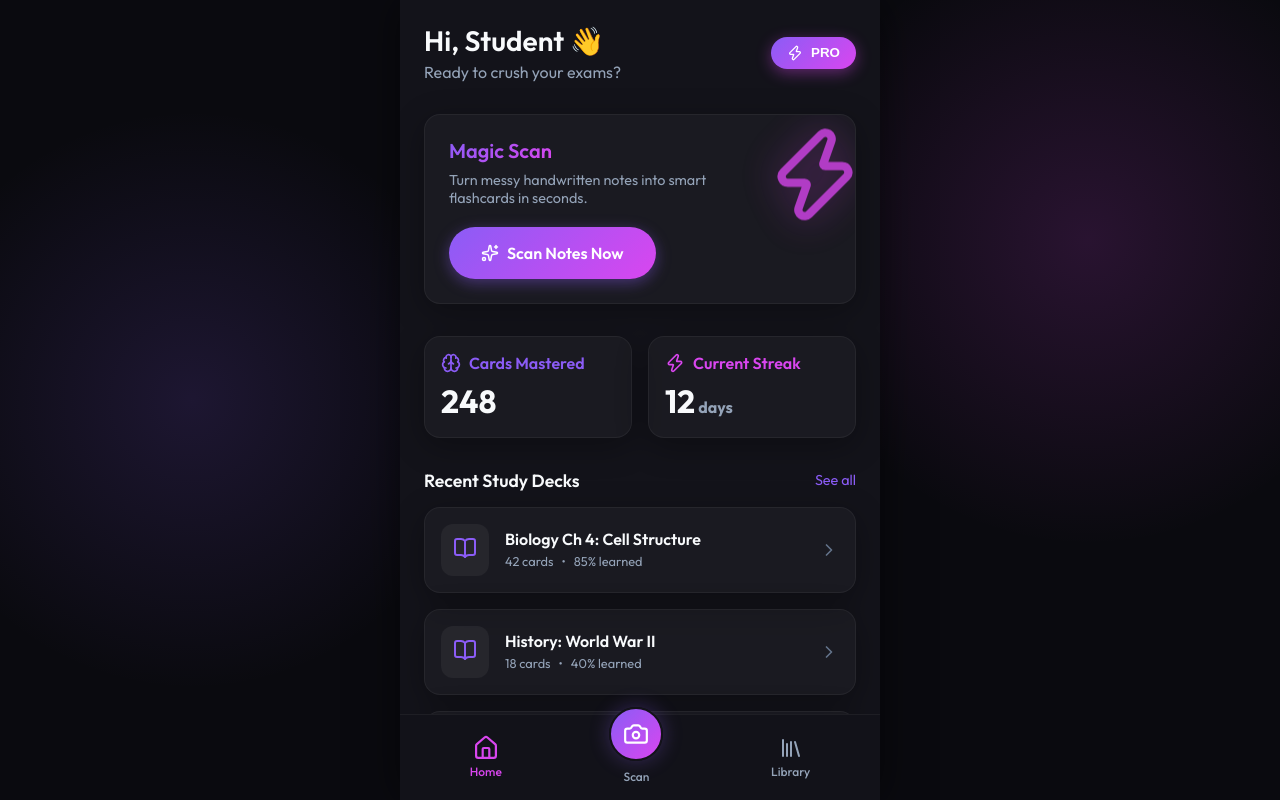
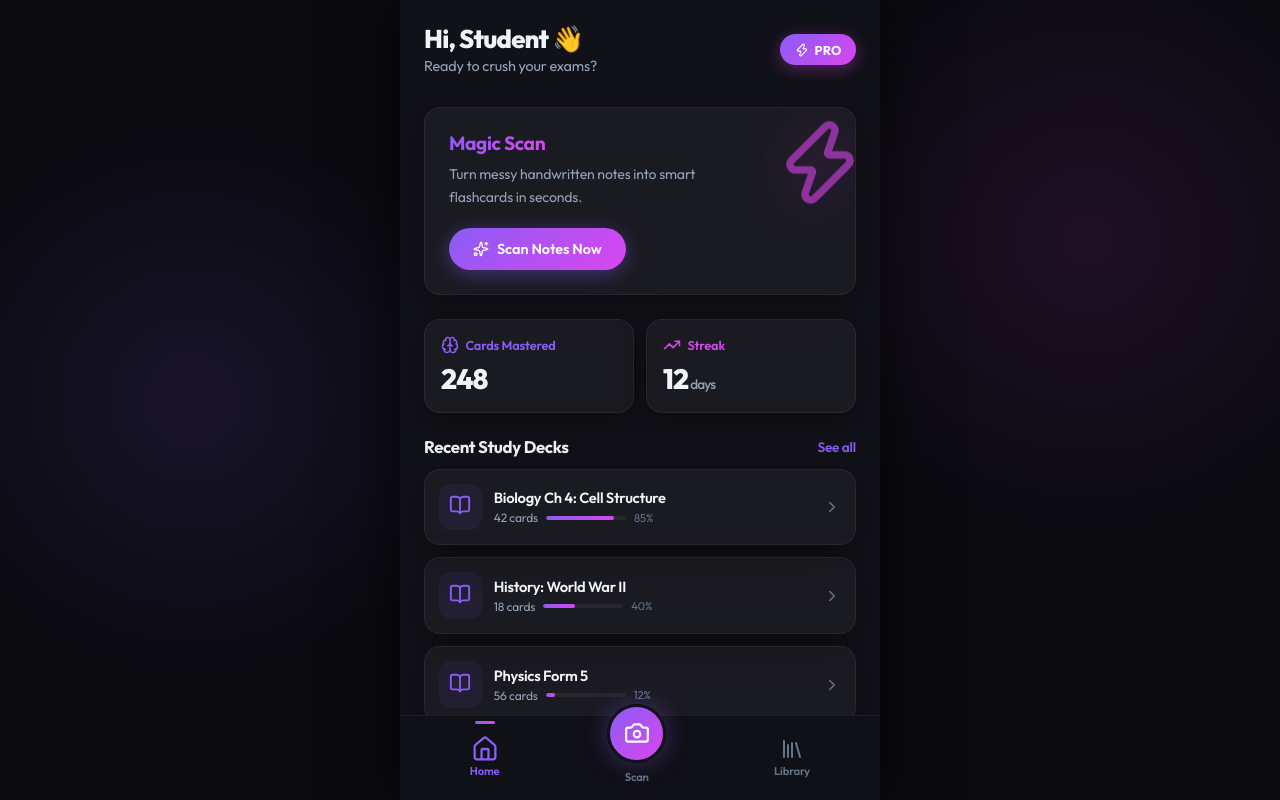
Before and after one commit to D1ff1cult11/StudyBuddy-AI, a React (Vite) app: page / in a window 1280 px wide. Built offline with nearby package versions, Linux system fonts and the light colour scheme.

Commit message:
style: comprehensive UI/UX polish — premium CSS, Library page, consistent details

```diff
--- a/src/App.tsx
+++ b/src/App.tsx
@@ -5,6 +5,7 @@ import { Home } from './pages/Home';
 import { Scan } from './pages/Scan';
 import { Study } from './pages/Study';
 import { Paywall } from './pages/Paywall';
+import { Library } from './pages/Library';
 
 function AppContent() {
   const location = useLocation();
@@ -18,7 +19,7 @@ function AppContent() {
           <Route path="/scan" element={<Scan />} />
           <Route path="/study" element={<Study />} />
           <Route path="/paywall" element={<Paywall />} />
-          <Route path="/library" element={<div className="text-center mt-20 text-gray-400">Library under construction</div>} />
+          <Route path="/library" element={<Library />} />
         </Routes>
       </main>
       {!hideNav && <BottomNav />}
--- a/src/index.css
+++ b/src/index.css
@@ -1,81 +1,103 @@
-@import url('https://fonts.googleapis.com/css2?family=Outfit:wght@300;400;500;600;700&display=swap');
+@import url('https://fonts.googleapis.com/css2?family=Outfit:wght@300;400;500;600;700;800&display=swap');
 
 :root {
   /* Dark Mode Palette (Premium Glassmorphism) */
   --bg-primary: #0a0a0f;
-  --bg-secondary: #13131a;
-  --bg-glass: rgba(255, 255, 255, 0.03);
+  --bg-secondary: #111118;
+  --bg-glass: rgba(255, 255, 255, 0.04);
   --bg-glass-hover: rgba(255, 255, 255, 0.08);
 
   --accent-primary: #8b5cf6;
   --accent-secondary: #d946ef;
   --accent-gradient: linear-gradient(135deg, var(--accent-primary), var(--accent-secondary));
+  --accent-glow: rgba(139, 92, 246, 0.25);
 
-  --text-primary: #f8fafc;
+  --text-primary: #f1f5f9;
   --text-secondary: #94a3b8;
   --text-muted: #64748b;
 
-  --border-glass: rgba(255, 255, 255, 0.05);
-  --border-focus: rgba(139, 92, 246, 0.5);
+  --border-glass: rgba(255, 255, 255, 0.06);
+  --border-focus: rgba(139, 92, 246, 0.4);
 
   --radius-sm: 0.5rem;
   --radius-md: 1rem;
   --radius-lg: 1.5rem;
+  --radius-xl: 2rem;
   --radius-full: 9999px;
 
-  --shadow-glass: 0 8px 32px 0 rgba(0, 0, 0, 0.3);
-  --shadow-glow: 0 0 20px rgba(139, 92, 246, 0.3);
+  --shadow-glass: 0 8px 32px 0 rgba(0, 0, 0, 0.36);
+  --shadow-glow: 0 0 24px rgba(139, 92, 246, 0.35);
+  --shadow-card: 0 4px 24px rgba(0, 0, 0, 0.2);
 
-  --transition-fast: 0.2s cubic-bezier(0.4, 0, 0.2, 1);
+  --transition-fast: 0.15s cubic-bezier(0.4, 0, 0.2, 1);
   --transition-normal: 0.3s cubic-bezier(0.4, 0, 0.2, 1);
+  --transition-spring: 0.4s cubic-bezier(0.34, 1.56, 0.64, 1);
 }
 
 * {
   margin: 0;
   padding: 0;
   box-sizing: border-box;
+  -webkit-tap-highlight-color: transparent;
+}
+
+html {
+  -webkit-font-smoothing: antialiased;
+  -moz-osx-font-smoothing: grayscale;
+  text-rendering: optimizeLegibility;
 }
 
 body {
-  font-family: 'Outfit', -apple-system, BlinkMacSystemFont, 'Segoe UI', Roboto, Helvetica, Arial, sans-serif;
+  font-family: 'Outfit', -apple-system, BlinkMacSystemFont, 'Segoe UI', Roboto, sans-serif;
   background-color: var(--bg-primary);
   color: var(--text-primary);
   min-height: 100vh;
-  /* Mobile-first constraints for standard web view */
+  min-height: 100dvh;
   display: flex;
   justify-content: center;
   background-image:
-    radial-gradient(circle at 15% 50%, rgba(139, 92, 246, 0.15), transparent 25%),
-    radial-gradient(circle at 85% 30%, rgba(217, 70, 239, 0.15), transparent 25%);
+    radial-gradient(circle at 15% 50%, rgba(139, 92, 246, 0.12), transparent 25%),
+    radial-gradient(circle at 85% 30%, rgba(217, 70, 239, 0.1), transparent 25%);
   background-attachment: fixed;
   overflow-x: hidden;
+  letter-spacing: -0.01em;
 }
 
 #root {
   width: 100%;
-  max-width: 480px; /* Mobile app width constraint */
+  max-width: 480px;
   min-height: 100vh;
+  min-height: 100dvh;
   background-color: var(--bg-secondary);
-  box-shadow: 0 0 40px rgba(0,0,0,0.5);
+  box-shadow: 0 0 60px rgba(0, 0, 0, 0.6);
   position: relative;
   overflow-x: hidden;
 }
 
-/* Glassmorphism utilities */
+/* ─── Glassmorphism ─── */
 .glass-panel {
   background: var(--bg-glass);
-  backdrop-filter: blur(12px);
-  -webkit-backdrop-filter: blur(12px);
+  backdrop-filter: blur(16px);
+  -webkit-backdrop-filter: blur(16px);
   border: 1px solid var(--border-glass);
   border-radius: var(--radius-md);
   box-shadow: var(--shadow-glass);
+  transition: border-color var(--transition-fast), background var(--transition-fast), transform var(--transition-fast);
 }
 
-/* Typography */
+.glass-panel:hover {
+  border-color: rgba(255, 255, 255, 0.1);
+  background: var(--bg-glass-hover);
+}
+
+/* ─── Typography ─── */
 h1, h2, h3, h4, h5, h6 {
-  font-weight: 600;
+  font-weight: 700;
   line-height: 1.2;
+  letter-spacing: -0.02em;
 }
+
+h1 { font-weight: 800; }
 
 .text-gradient {
   background: var(--accent-gradient);
@@ -84,58 +106,98 @@ h1, h2, h3, h4, h5, h6 {
   background-clip: text;
 }
 
-/* Animations */
+/* ─── Animations ─── */
 @keyframes float {
-  0% { transform: translateY(0px); }
-  50% { transform: translateY(-10px); }
-  100% { transform: translateY(0px); }
+  0%, 100% { transform: translateY(0px); }
+  50% { transform: translateY(-8px); }
 }
 
 @keyframes pulse-glow {
-  0% { box-shadow: 0 0 0 0 rgba(139, 92, 246, 0.4); }
-  70% { box-shadow: 0 0 0 15px rgba(139, 92, 246, 0); }
+  0% { box-shadow: 0 0 0 0 rgba(139, 92, 246, 0.5); }
+  70% { box-shadow: 0 0 0 18px rgba(139, 92, 246, 0); }
   100% { box-shadow: 0 0 0 0 rgba(139, 92, 246, 0); }
 }
 
 @keyframes slide-up {
-  from { opacity: 0; transform: translateY(20px); }
+  from { opacity: 0; transform: translateY(24px); }
   to { opacity: 1; transform: translateY(0); }
 }
 
+@keyframes fade-in {
+  from { opacity: 0; }
+  to { opacity: 1; }
+}
+
+@keyframes shimmer {
+  0% { background-position: -200% 0; }
+  100% { background-position: 200% 0; }
+}
+
 .animate-slide-up {
-  animation: slide-up var(--transition-normal) forwards;
+  animation: slide-up 0.4s cubic-bezier(0.16, 1, 0.3, 1) forwards;
+}
+
+.animate-fade-in {
+  animation: fade-in 0.5s ease forwards;
 }
 
 .animate-float {
-  animation: float 6s ease-in-out infinite;
+  animation: float 5s ease-in-out infinite;
 }
 
-/* Base Buttons */
+.animate-pulse {
+  animation: pulse-glow 2s ease-in-out infinite;
+}
+
+/* ─── Buttons ─── */
 .btn-primary {
   background: var(--accent-gradient);
   color: white;
   border: none;
   border-radius: var(--radius-full);
-  padding: 1rem 2rem;
+  padding: 0.875rem 1.75rem;
   font-family: 'Outfit', sans-serif;
   font-weight: 600;
-  font-size: 1rem;
+  font-size: 0.95rem;
   cursor: pointer;
   transition: all var(--transition-fast);
   display: inline-flex;
   align-items: center;
   justify-content: center;
   gap: 0.5rem;
-  box-shadow: 0 4px 15px rgba(139, 92, 246, 0.4);
+  box-shadow: 0 4px 20px rgba(139, 92, 246, 0.4);
+  position: relative;
+  overflow: hidden;
+}
+
+.btn-primary::after {
+  content: '';
+  position: absolute;
+  inset: 0;
+  background: linear-gradient(135deg, rgba(255,255,255,0.15), transparent);
+  opacity: 0;
+  transition: opacity var(--transition-fast);
 }
 
 .btn-primary:hover {
-  transform: translateY(-2px);
-  box-shadow: 0 6px 20px rgba(139, 92, 246, 0.6);
+  transform: translateY(-2px) scale(1.01);
+  box-shadow: 0 8px 28px rgba(139, 92, 246, 0.55);
+}
+
+.btn-primary:hover::after {
+  opacity: 1;
 }
 
 .btn-primary:active {
-  transform: translateY(1px);
+  transform: translateY(1px) scale(0.98);
+  box-shadow: 0 2px 10px rgba(139, 92, 246, 0.3);
+}
+
+.btn-primary:disabled {
+  opacity: 0.4;
+  cursor: not-allowed;
+  transform: none;
+  box-shadow: none;
 }
 
 .btn-glass {
@@ -147,6 +209,7 @@ h1, h2, h3, h4, h5, h6 {
   padding: 0.75rem 1.5rem;
   font-family: 'Outfit', sans-serif;
   font-weight: 500;
+  font-size: 0.9rem;
   cursor: pointer;
   transition: all var(--transition-fast);
   display: inline-flex;
@@ -157,25 +220,32 @@ h1, h2, h3, h4, h5, h6 {
 
 .btn-glass:hover {
   background: var(--bg-glass-hover);
-  border-color: rgba(255, 255, 255, 0.1);
+  border-color: rgba(255, 255, 255, 0.12);
+  transform: translateY(-1px);
 }
 
-/* App Layout */
+.btn-glass:active {
+  transform: translateY(1px);
+}
+
+/* ─── App Layout ─── */
 .app-container {
   display: flex;
   flex-direction: column;
   height: 100vh;
-  padding-bottom: env(safe-area-inset-bottom, 20px);
+  height: 100dvh;
+  padding-bottom: env(safe-area-inset-bottom, 0px);
 }
 
 .app-content {
   flex: 1;
   overflow-y: auto;
   padding: 1.5rem;
+  padding-bottom: 2rem;
   scroll-behavior: smooth;
+  overscroll-behavior-y: contain;
 }
 
-/* Hide scrollbar for a native app feel */
 .app-content::-webkit-scrollbar {
   display: none;
 }
@@ -184,14 +254,16 @@ h1, h2, h3, h4, h5, h6 {
   scrollbar-width: none;
 }
 
-/* Bottom Navigation */
+/* ─── Bottom Navigation ─── */
 .bottom-nav {
   display: flex;
   justify-content: space-around;
   align-items: center;
-  padding: 1rem;
-  background: rgba(19, 19, 26, 0.8);
-  backdrop-filter: blur(16px);
+  padding: 0.75rem 1rem;
+  padding-bottom: calc(0.75rem + env(safe-area-inset-bottom, 0px));
+  background: rgba(17, 17, 24, 0.92);
+  backdrop-filter: blur(20px);
+  -webkit-backdrop-filter: blur(20px);
   border-top: 1px solid var(--border-glass);
   z-index: 50;
 }
@@ -200,25 +272,40 @@ h1, h2, h3, h4, h5, h6 {
   display: flex;
   flex-direction: column;
   align-items: center;
-  gap: 4px;
-  color: var(--text-secondary);
+  gap: 3px;
+  color: var(--text-muted);
   text-decoration: none;
-  font-size: 0.75rem;
-  font-weight: 500;
+  font-size: 0.7rem;
+  font-weight: 600;
   transition: color var(--transition-fast);
+  padding: 0.25rem 0.75rem;
+  border-radius: var(--radius-sm);
+  position: relative;
 }
 
 .nav-item.active {
-  color: var(--accent-secondary);
+  color: var(--accent-primary);
+}
+
+.nav-item.active::before {
+  content: '';
+  position: absolute;
+  top: -0.75rem;
+  left: 50%;
+  transform: translateX(-50%);
+  width: 20px;
+  height: 3px;
+  background: var(--accent-gradient);
+  border-radius: var(--radius-full);
 }
 
 .nav-item svg {
-  transition: transform var(--transition-fast);
+  transition: transform var(--transition-spring), color var(--transition-fast);
 }
 
 .nav-item.active svg {
-  transform: scale(1.1);
-  color: var(--accent-secondary);
+  transform: scale(1.15);
+  color: var(--accent-primary);
 }
 
 .scan-btn {
@@ -227,13 +314,59 @@ h1, h2, h3, h4, h5, h6 {
 
 .scan-btn-icon {
   background: var(--accent-gradient);
-  padding: 0.75rem;
+  padding: 0.85rem;
   border-radius: 50%;
-  margin-top: -1.5rem;
+  margin-top: -1.75rem;
   box-shadow: var(--shadow-glow);
-  border: 2px solid var(--bg-secondary);
+  border: 3px solid var(--bg-secondary);
   color: white;
   display: flex;
   align-items: center;
   justify-content: center;
+  transition: transform var(--transition-spring), box-shadow var(--transition-fast);
 }
+
+.scan-btn:hover .scan-btn-icon {
+  transform: scale(1.08);
+  box-shadow: 0 0 32px rgba(139, 92, 246, 0.5);
+}
+
+.scan-btn.active .scan-btn-icon {
+  box-shadow: 0 0 36px rgba(139, 92, 246, 0.6);
+}
+
+/* ─── Selection & Focus ─── */
+::selection {
+  background: rgba(139, 92, 246, 0.3);
+  color: var(--text-primary);
+}
+
+:focus-visible {
+  outline: 2px solid var(--accent-primary);
+  outline-offset: 2px;
+  border-radius: var(--radius-sm);
+}
+
+/* ─── Textarea ─── */
+textarea {
+  scrollbar-width: thin;
+  scrollbar-color: rgba(139, 92, 246, 0.3) transparent;
+}
+
+textarea::-webkit-scrollbar {
+  width: 4px;
+}
+
+textarea::-webkit-scrollbar-thumb {
+  background: rgba(139, 92, 246, 0.3);
+  border-radius: 4px;
+}
+
+textarea::placeholder {
+  color: var(--text-muted);
+}
+
+textarea:focus {
+  border-color: var(--accent-primary) !important;
+  box-shadow: 0 0 0 3px rgba(139, 92, 246, 0.15);
+}
--- a/src/pages/Home.tsx
+++ b/src/pages/Home.tsx
@@ -1,17 +1,24 @@
-import { Sparkles, Brain, BookOpen, ChevronRight, Zap } from 'lucide-react';
+import { Sparkles, Brain, BookOpen, ChevronRight, Zap, TrendingUp } from 'lucide-react';
 import { useNavigate } from 'react-router-dom';
+import { useState, useEffect } from 'react';
 
 export function Home() {
   const navigate = useNavigate();
+  const [deckCount, setDeckCount] = useState(0);
+
+  useEffect(() => {
+    const decks = JSON.parse(localStorage.getItem('study_decks') || '[]');
+    setDeckCount(decks.length);
+  }, []);
 
   return (
     <div className="animate-slide-up">
       <header style={{ display: 'flex', justifyContent: 'space-between', alignItems: 'center', marginBottom: '2rem' }}>
         <div>
-          <h1 style={{ fontSize: '1.75rem', marginBottom: '0.25rem' }}>
+          <h1 style={{ fontSize: '1.6rem', marginBottom: '0.15rem', letterSpacing: '-0.03em' }}>
             Hi, Student 👋
           </h1>
-          <p style={{ color: 'var(--text-secondary)' }}>Ready to crush your exams?</p>
+          <p style={{ color: 'var(--text-secondary)', fontSize: '0.9rem' }}>Ready to crush your exams?</p>
         </div>
         <button
           onClick={() => navigate('/paywall')}
@@ -19,86 +26,110 @@ export function Home() {
             background: 'var(--accent-gradient)',
             border: 'none',
             borderRadius: '2rem',
-            padding: '0.5rem 1rem',
+            padding: '0.45rem 0.9rem',
             color: 'white',
-            fontWeight: 'bold',
+            fontWeight: 700,
+            fontFamily: 'Outfit, sans-serif',
+            fontSize: '0.8rem',
             display: 'flex',
             alignItems: 'center',
-            gap: '0.5rem',
+            gap: '0.35rem',
             cursor: 'pointer',
-            boxShadow: '0 4px 15px rgba(217, 70, 239, 0.4)'
+            boxShadow: '0 4px 16px rgba(217, 70, 239, 0.35)',
+            transition: 'all 0.15s',
+            letterSpacing: '0.02em'
           }}
         >
-          <Zap size={16} /> PRO
+          <Zap size={14} /> PRO
         </button>
       </header>
 
       {/* Hero CTA */}
-      <section className="glass-panel" style={{ padding: '1.5rem', marginBottom: '2rem', position: 'relative', overflow: 'hidden' }}>
+      <section className="glass-panel" style={{ padding: '1.5rem', marginBottom: '1.5rem', position: 'relative', overflow: 'hidden' }}>
         <div style={{ position: 'relative', zIndex: 1 }}>
-          <h2 style={{ fontSize: '1.25rem', marginBottom: '0.5rem' }}>
+          <h2 style={{ fontSize: '1.2rem', marginBottom: '0.5rem' }}>
             <span className="text-gradient">Magic Scan</span>
           </h2>
-          <p style={{ color: 'var(--text-secondary)', marginBottom: '1.25rem', fontSize: '0.9rem', maxWidth: '80%' }}>
+          <p style={{ color: 'var(--text-secondary)', marginBottom: '1.25rem', fontSize: '0.88rem', maxWidth: '80%', lineHeight: 1.6 }}>
             Turn messy handwritten notes into smart flashcards in seconds.
           </p>
-          <button className="btn-primary" onClick={() => navigate('/scan')}>
-            <Sparkles size={18} />
+          <button className="btn-primary" onClick={() => navigate('/scan')} style={{ fontSize: '0.9rem', padding: '0.75rem 1.5rem' }}>
+            <Sparkles size={16} />
             Scan Notes Now
           </button>
         </div>
-        <div className="animate-float" style={{ position: 'absolute', right: '-10px', top: '10px', opacity: 0.8 }}>
-          <Zap size={100} color="var(--accent-secondary)" style={{ filter: 'drop-shadow(0 0 20px rgba(217, 70, 239, 0.5))' }} />
+        <div className="animate-float" style={{ position: 'absolute', right: '-10px', top: '10px', opacity: 0.6 }}>
+          <Zap size={90} color="var(--accent-secondary)" style={{ filter: 'drop-shadow(0 0 24px rgba(217, 70, 239, 0.4))' }} />
         </div>
       </section>
 
       {/* Stats */}
-      <div style={{ display: 'flex', gap: '1rem', marginBottom: '2rem' }}>
-        <div className="glass-panel" style={{ flex: 1, padding: '1rem', display: 'flex', flexDirection: 'column', gap: '0.5rem' }}>
-          <div style={{ display: 'flex', alignItems: 'center', gap: '0.5rem', color: 'var(--accent-primary)' }}>
-            <Brain size={20} />
-            <span style={{ fontWeight: 600 }}>Cards Mastered</span>
+      <div style={{ display: 'flex', gap: '0.75rem', marginBottom: '1.5rem' }}>
+        <div className="glass-panel" style={{ flex: 1, padding: '1rem', display: 'flex', flexDirection: 'column', gap: '0.4rem' }}>
+          <div style={{ display: 'flex', alignItems: 'center', gap: '0.4rem', color: 'var(--accent-primary)' }}>
+            <Brain size={18} />
+            <span style={{ fontWeight: 600, fontSize: '0.8rem' }}>Cards Mastered</span>
           </div>
-          <span style={{ fontSize: '2rem', fontWeight: 700 }}>248</span>
+          <span style={{ fontSize: '1.75rem', fontWeight: 800, letterSpacing: '-0.03em' }}>248</span>
         </div>
-        <div className="glass-panel" style={{ flex: 1, padding: '1rem', display: 'flex', flexDirection: 'column', gap: '0.5rem' }}>
-          <div style={{ display: 'flex', alignItems: 'center', gap: '0.5rem', color: 'var(--accent-secondary)' }}>
-            <Zap size={20} />
-            <span style={{ fontWeight: 600 }}>Current Streak</span>
+        <div className="glass-panel" style={{ flex: 1, padding: '1rem', display: 'flex', flexDirection: 'column', gap: '0.4rem' }}>
+          <div style={{ display: 'flex', alignItems: 'center', gap: '0.4rem', color: 'var(--accent-secondary)' }}>
+            <TrendingUp size={18} />
+            <span style={{ fontWeight: 600, fontSize: '0.8rem' }}>Streak</span>
           </div>
-          <span style={{ fontSize: '2rem', fontWeight: 700 }}>12<span style={{ fontSize: '1rem', color: 'var(--text-secondary)' }}> days</span></span>
+          <span style={{ fontSize: '1.75rem', fontWeight: 800, letterSpacing: '-0.03em' }}>12<span style={{ fontSize: '0.85rem', color: 'var(--text-secondary)', fontWeight: 500 }}> days</span></span>
         </div>
       </div>
 
       {/* Recent Decks */}
       <section>
-        <div style={{ display: 'flex', justifyContent: 'space-between', alignItems: 'center', marginBottom: '1rem' }}>
-          <h3 style={{ fontSize: '1.1rem' }}>Recent Study Decks</h3>
-          <span style={{ color: 'var(--accent-primary)', fontSize: '0.9rem', cursor: 'pointer' }}>See all</span>
+        <div style={{ display: 'flex', justifyContent: 'space-between', alignItems: 'center', marginBottom: '0.75rem' }}>
+          <h3 style={{ fontSize: '1.05rem' }}>Recent Study Decks</h3>
+          <span
+            onClick={() => navigate('/library')}
+            style={{ color: 'var(--accent-primary)', fontSize: '0.85rem', cursor: 'pointer', fontWeight: 600 }}
+          >
+            See all
+          </span>
         </div>
 
-        <div style={{ display: 'flex', flexDirection: 'column', gap: '1rem' }}>
+        <div style={{ display: 'flex', flexDirection: 'column', gap: '0.75rem' }}>
           {[
             { title: 'Biology Ch 4: Cell Structure', cards: 42, progress: 85 },
             { title: 'History: World War II', cards: 18, progress: 40 },
             { title: 'Physics Form 5', cards: 56, progress: 12 },
           ].map((deck, i) => (
-            <div key={i} className="glass-panel" style={{ padding: '1rem', display: 'flex', alignItems: 'center', gap: '1rem', cursor: 'pointer', transition: 'transform 0.2s' }} onClick={() => navigate('/study')} onMouseLeave={(e) => e.currentTarget.style.transform = 'scale(1)'}>
-              <div style={{ background: 'rgba(255,255,255,0.05)', padding: '0.75rem', borderRadius: '0.75rem' }}>
-                <BookOpen size={24} color="var(--accent-primary)" />
+            <div
+              key={i}
+              className="glass-panel"
+              style={{ padding: '0.875rem', display: 'flex', alignItems: 'center', gap: '0.75rem', cursor: 'pointer' }}
+              onClick={() => navigate('/study')}
+            >
+              <div style={{ background: 'rgba(139, 92, 246, 0.08)', padding: '0.65rem', borderRadius: '0.75rem' }}>
+                <BookOpen size={22} color="var(--accent-primary)" />
               </div>
               <div style={{ flex: 1 }}>
-                <h4 style={{ fontSize: '1rem', marginBottom: '0.25rem' }}>{deck.title}</h4>
-                <div style={{ display: 'flex', alignItems: 'center', gap: '0.5rem', fontSize: '0.8rem', color: 'var(--text-secondary)' }}>
-                  <span>{deck.cards} cards</span>
-                  <span>•</span>
-                  <span>{deck.progress}% learned</span>
+                <h4 style={{ fontSize: '0.92rem', marginBottom: '0.2rem', fontWeight: 600 }}>{deck.title}</h4>
+                <div style={{ display: 'flex', alignItems: 'center', gap: '0.5rem' }}>
+                  <span style={{ fontSize: '0.75rem', color: 'var(--text-secondary)' }}>{deck.cards} cards</span>
+                  {/* Mini progress bar */}
+                  <div style={{ flex: 1, maxWidth: '80px', height: '4px', background: 'rgba(255,255,255,0.06)', borderRadius: '2px', overflow: 'hidden' }}>
+                    <div style={{ height: '100%', width: `${deck.progress}%`, background: 'var(--accent-gradient)', borderRadius: '2px', transition: 'width 0.5s' }} />
+                  </div>
+                  <span style={{ fontSize: '0.7rem', color: 'var(--text-muted)' }}>{deck.progress}%</span>
                 </div>
               </div>
-              <ChevronRight size={20} color="var(--text-muted)" />
+              <ChevronRight size={18} color="var(--text-muted)" />
             </div>
           ))}
         </div>
+
+        {/* Dynamic deck count from localStorage */}
+        {deckCount > 0 && (
+          <p style={{ textAlign: 'center', color: 'var(--text-muted)', fontSize: '0.8rem', marginTop: '1rem' }}>
+            + {deckCount} AI-generated {deckCount === 1 ? 'deck' : 'decks'} in your library
+          </p>
+        )}
       </section>
     </div>
   );
--- /dev/null
+++ b/src/pages/Library.tsx
@@ -0,0 +1,104 @@
+import { BookOpen, Plus, Trash2 } from 'lucide-react';
+import { useNavigate } from 'react-router-dom';
+import { useState, useEffect } from 'react';
+
+interface Deck {
+  id: number;
+  title: string;
+  cards: { id: number; front: string; back: string }[];
+}
+
+export function Library() {
+  const navigate = useNavigate();
+  const [decks, setDecks] = useState<Deck[]>([]);
+
+  useEffect(() => {
+    const stored = JSON.parse(localStorage.getItem('study_decks') || '[]');
+    setDecks(stored);
+  }, []);
+
+  const handleDelete = (id: number) => {
+    const updated = decks.filter(d => d.id !== id);
+    setDecks(updated);
+    localStorage.setItem('study_decks', JSON.stringify(updated));
+  };
+
+  return (
+    <div className="animate-slide-up">
+      <header style={{ display: 'flex', justifyContent: 'space-between', alignItems: 'center', marginBottom: '2rem' }}>
+        <div>
+          <h2 style={{ fontSize: '1.5rem', marginBottom: '0.25rem' }}>Your Library</h2>
+          <p style={{ color: 'var(--text-secondary)', fontSize: '0.9rem' }}>{decks.length} {decks.length === 1 ? 'deck' : 'decks'} saved</p>
+        </div>
+        <button
+          className="btn-primary"
+          style={{ padding: '0.6rem 1rem', fontSize: '0.85rem' }}
+          onClick={() => navigate('/scan')}
+        >
+          <Plus size={16} />
+          New Deck
+        </button>
+      </header>
+
+      {decks.length === 0 ? (
+        <div style={{
+          display: 'flex', flexDirection: 'column', alignItems: 'center', justifyContent: 'center',
+          gap: '1.5rem', padding: '4rem 2rem', textAlign: 'center'
+        }}>
+          <div style={{
+            padding: '1.5rem', background: 'rgba(139, 92, 246, 0.08)', borderRadius: '50%',
+            border: '2px dashed var(--border-focus)'
+          }}>
+            <BookOpen size={48} color="var(--accent-primary)" style={{ opacity: 0.6 }} />
+          </div>
+          <div>
+            <h3 style={{ fontSize: '1.25rem', marginBottom: '0.5rem' }}>No decks yet</h3>
+            <p style={{ color: 'var(--text-secondary)', fontSize: '0.9rem', maxWidth: '260px', lineHeight: 1.6 }}>
+              Scan your notes or paste text to create your first AI-powered study deck.
+            </p>
+          </div>
+          <button className="btn-primary" onClick={() => navigate('/scan')}>
+            <Plus size={18} />
+            Create First Deck
+          </button>
+        </div>
+      ) : (
+        <div style={{ display: 'flex', flexDirection: 'column', gap: '0.75rem' }}>
+          {decks.map((deck) => (
+            <div
+              key={deck.id}
+              className="glass-panel"
+              style={{
+                padding: '1rem', display: 'flex', alignItems: 'center', gap: '1rem',
+                cursor: 'pointer', transition: 'all 0.2s'
+              }}
+            >
+              <div
+                style={{ flex: 1, display: 'flex', alignItems: 'center', gap: '1rem' }}
+                onClick={() => navigate('/study')}
+              >
+                <div style={{ background: 'rgba(139, 92, 246, 0.1)', padding: '0.75rem', borderRadius: '0.75rem' }}>
+                  <BookOpen size={22} color="var(--accent-primary)" />
+                </div>
+                <div>
+                  <h4 style={{ fontSize: '0.95rem', marginBottom: '0.2rem' }}>{deck.title}</h4>
+                  <p style={{ fontSize: '0.8rem', color: 'var(--text-secondary)' }}>{deck.cards.length} cards</p>
+                </div>
+              </div>
+              <button
+                onClick={(e) => { e.stopPropagation(); handleDelete(deck.id); }}
+                style={{
+                  background: 'none', border: 'none', cursor: 'pointer', padding: '0.5rem',
+                  color: 'var(--text-muted)', transition: 'color 0.2s'
+                }}
+                aria-label="Delete deck"
+              >
+                <Trash2 size={18} />
+              </button>
+            </div>
+          ))}
+        </div>
+      )}
+    </div>
+  );
+}
```
Also changed, not shown: src/pages/Paywall.tsx (+65 -30 lines).
